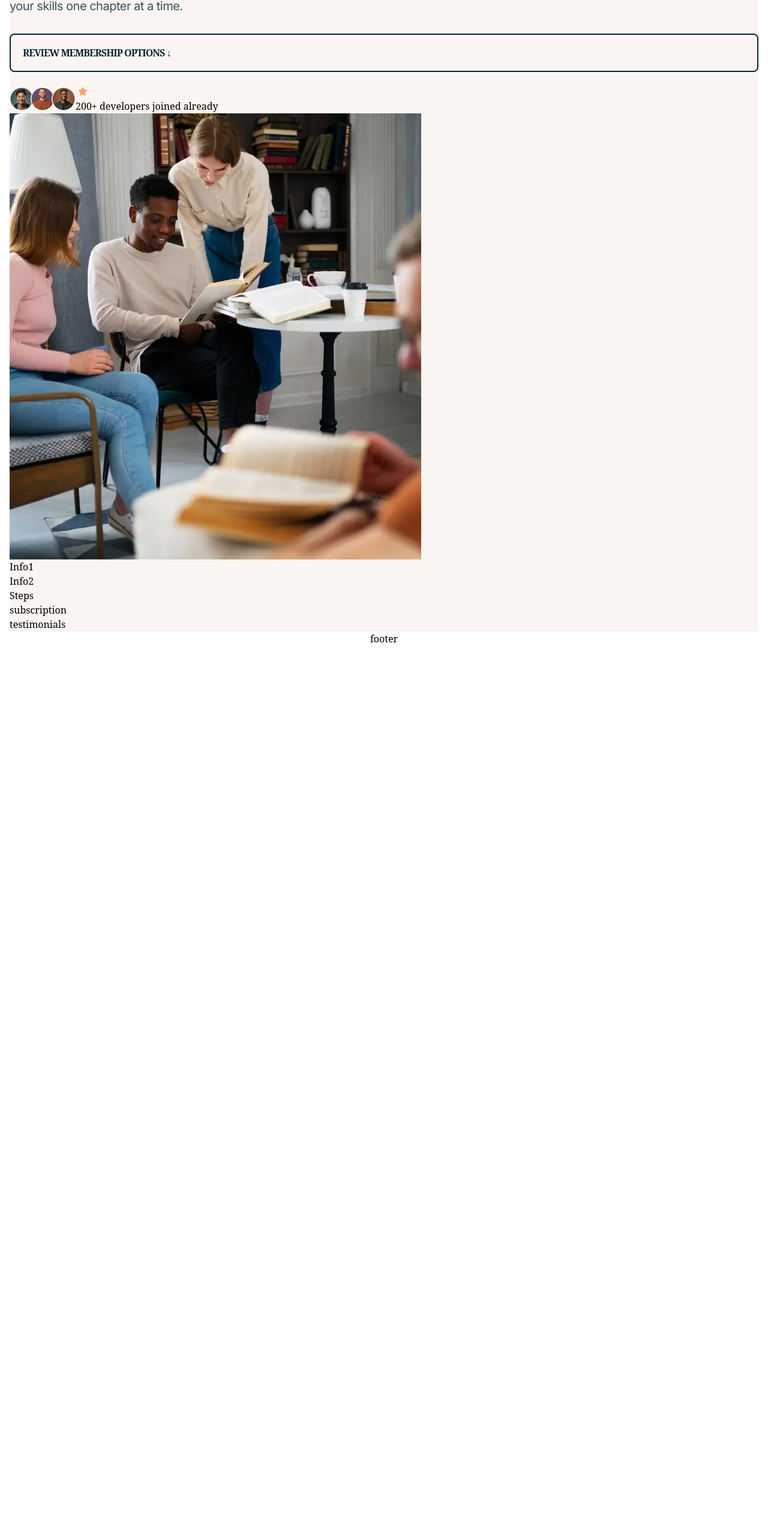
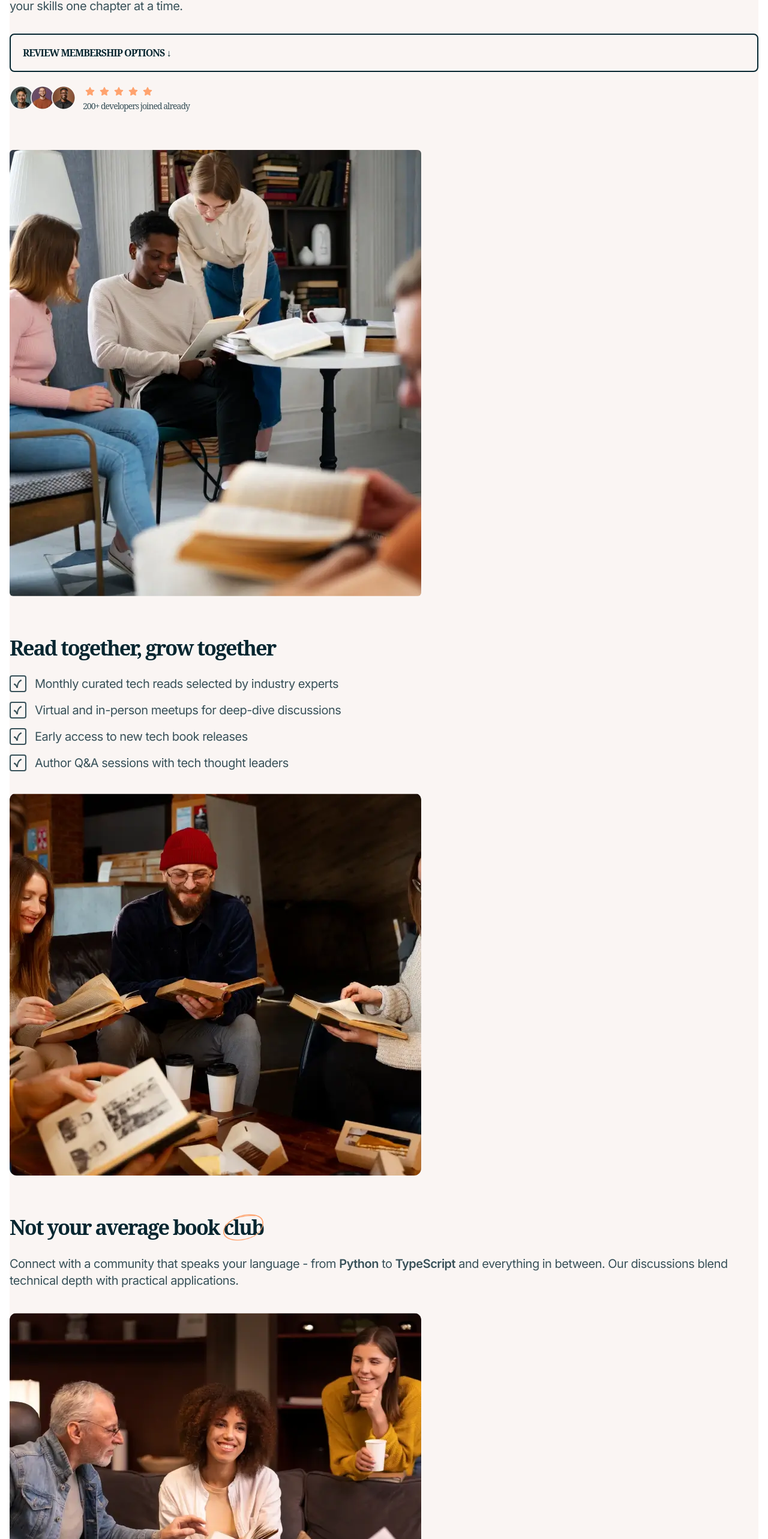
Before and after one commit to nishanth1596/tech-book-club-landing-page, a React (Vite) app: page / in a window 1280 px wide. Shown: the part 210-2776 px from the top of the page at 60% size. Before the commit the page ends 1287 px from the top, so only its background shows below. Built offline with nearby package versions, Linux system fonts and the light colour scheme; a web font is replaced by a local one.

Commit message:
completed css till footer section

```diff
--- /dev/null
+++ b/src/Components/CheckLists.tsx
@@ -0,0 +1,18 @@
+import checkMarkIcon from "../assets/images/icon-check.svg";
+
+type CheckListsProps = {
+  item: string;
+};
+
+function CheckLists({ item }: CheckListsProps) {
+  return (
+    <div className="flex items-center gap-3.5">
+      <img src={checkMarkIcon} alt="Check Icon" />
+      <p className="text-Neutral700-385159 font-Inter text-xl leading-[1.4] tracking-[-0.5px]">
+        {item}
+      </p>
+    </div>
+  );
+}
+
+export default CheckLists;
--- a/src/Components/Hero.tsx
+++ b/src/Components/Hero.tsx
@@ -21,19 +21,31 @@ function Hero() {
           Review membership options <span>&darr;</span>
         </a>
 
-        <div className="mt-5 flex items-center">
+        <div className="mt-5 flex items-center gap-3">
           <img
             className="w-[110px]"
             src={avatarImg}
             alt="Avatar of three men"
           />
-          <div>
-            <img src={starIcons} alt="5 Star Icons" />
-            <p>200+ developers joined already</p>
+
+          <div className="flex flex-col gap-1">
+            <div className="flex">
+              {[...Array(5)].map((_, i) => (
+                <img src={starIcons} key={i} alt={`Star Icon ${i + 1}`} />
+              ))}
+            </div>
+
+            <p className="text-Neutral700-385159 text-sm leading-[1.2] font-normal tracking-[-1px]">
+              200+ developers joined already
+            </p>
           </div>
         </div>
       </div>
-      <img src={heroMobileImg} alt="" />
+      <img
+        className="mt-16 rounded-md"
+        src={heroMobileImg}
+        alt="One man and two women are finding interesting things in a book in a library"
+      />
     </section>
   );
 }
--- /dev/null
+++ b/src/Components/Info1.tsx
@@ -0,0 +1,33 @@
+import CheckLists from "./CheckLists";
+import image from "../assets/images/image-read-together-mobile.webp";
+
+const infoLists = [
+  "Monthly curated tech reads selected by industry experts",
+  "Virtual and in-person meetups for deep-dive discussions",
+  "Early access to new tech book releases",
+  "Author Q&A sessions with tech thought leaders",
+];
+
+function Info1() {
+  return (
+    <section className="mt-16">
+      <h2 className="text-Neutral900-062630 mb-6 text-[2.13rem] leading-[1.3] font-semibold tracking-[-2px]">
+        Read together, grow together
+      </h2>
+
+      <div className="space-y-4">
+        {infoLists.map((item, i) => (
+          <CheckLists item={item} key={i} />
+        ))}
+      </div>
+
+      <img
+        className="mt-9 rounded-xl"
+        src={image}
+        alt="One man and two women and two more people whose faces are not visible are reading together individually a book"
+      />
+    </section>
+  );
+}
+
+export default Info1;
--- /dev/null
+++ b/src/Components/Info2.tsx
@@ -0,0 +1,36 @@
+import imageMobile from "../assets/images/image-not-average-mobile.webp";
+import icon from "../assets/images/pattern-circle.png";
+
+function Info2() {
+  return (
+    <section className="mt-16 mr-4">
+      <h2 className="text-Neutral900-062630 text-[2.13rem] leading-[1.3] font-semibold tracking-[-2px]">
+        Not your average book{" "}
+        <span className="relative inline-block">
+          club
+          <img
+            src={icon}
+            alt="highlight icon"
+            className="absolute top-0 left-0 h-full"
+          />
+        </span>
+      </h2>
+
+      <p className="text-Neutral700-385159 font-Inter mt-6 text-xl font-normal tracking-[-0.5px]">
+        Connect with a community that speaks your language - from{" "}
+        <span className="font-semibold">Python</span> to{" "}
+        <span className="font-semibold">TypeScript</span> and everything in
+        between. Our discussions blend technical depth with practical
+        applications.
+      </p>
+
+      <img
+        className="mt-10 rounded-xl"
+        src={imageMobile}
+        alt="One old man and two women are reading books in a library and discussing something regarding it"
+      />
+    </section>
+  );
+}
+
+export default Info2;
--- /dev/null
+++ b/src/Components/ItemSteps.tsx
@@ -0,0 +1,21 @@
+type ItemStepsProps = {
+  item: {
+    index: number;
+    step: string;
+  };
+};
+
+function ItemSteps({ item }: ItemStepsProps) {
+  return (
+    <>
+      <p className="text-Neutral900-062630 border-Neutral900-062630 flex h-8 w-8 items-center justify-center rounded-sm border-2 text-base leading-[1.2] font-semibold tracking-[-1px]">
+        {item.index + 1}
+      </p>
+      <p className="text-Neutral900-062630 mt-5 leading-[1.3] font-semibold tracking-[-1px]">
+        {item.step}
+      </p>
+    </>
+  );
+}
+
+export default ItemSteps;
--- a/src/Components/Main.tsx
+++ b/src/Components/Main.tsx
@@ -1,13 +1,17 @@
 import Hero from "./Hero";
+import Info1 from "./Info1";
+import Info2 from "./Info2";
+import Membership from "./Membership";
+import Steps from "./Steps";
 
 function Main() {
   return (
-    <main className="bg-Neutral100-FAF5F3 w-full">
+    <main className="bg-Neutral100-FAF5F3">
       <Hero />
-      <section>Info1</section>
-      <section>Info2</section>
-      <section>Steps</section>
-      <section>subscription</section>
+      <Info1 />
+      <Info2 />
+      <Steps />
+      <Membership />
       <section>testimonials</section>
     </main>
   );
--- /dev/null
+++ b/src/Components/Membership.tsx
@@ -0,0 +1,30 @@
+import MembershipCard from "./MembershipCard";
+
+function Membership() {
+  return (
+    <section>
+      <h3>Membership options</h3>
+      <MembershipCard />
+    </section>
+  );
+}
+
+export default Membership;
+
+//
+
+// Starter
+// $19/month
+
+// 1 book/month
+// Online forums
+
+// Subscribe now
+
+// Pro
+// $29/month
+
+// 2 books/month
+// Virtual meetups
+
+// Subscribe now
--- /dev/null
+++ b/src/Components/MembershipCard.tsx
@@ -0,0 +1,28 @@
+import checkIcon from "../assets/images/icon-check.svg";
+
+function MembershipCard() {
+  return (
+    <article>
+      <h4>Starter</h4>
+      <p>$19 /month</p>
+
+      <ul className="space-y-4">
+        <li className="text-Neutral700-385159 font-Inter flex items-center gap-3 text-xl leading-[1.4] font-normal tracking-[-0.5px]">
+          <img src={checkIcon} alt="Check Icon" />
+          <p>1 book</p>
+        </li>
+
+        <li className="text-Neutral700-385159 font-Inter flex items-center gap-3 text-xl leading-[1.4] font-normal tracking-[-0.5px]">
+          <img src={checkIcon} alt="Check Icon" />
+          <p>Online</p>
+        </li>
+      </ul>
+
+      <button className="text-Neutral900-062630 bg-LightSalmon50-fff5ef inset-0.5 mx-6 mt-8 mb-6 rounded-lg border-2 px-[79px] py-5 text-base leading-[1.3] font-semibold tracking-[-1px]">
+        Subscribe now
+      </button>
+    </article>
+  );
+}
+
+export default MembershipCard;
--- /dev/null
+++ b/src/Components/Steps.tsx
@@ -0,0 +1,24 @@
+import ItemSteps from "./ItemSteps";
+
+const techSteps = [
+  "Choose your membership tier",
+  "Get your monthly book selection",
+  "Join our discussion forums",
+  "Attend exclusive meetups",
+];
+
+function Steps() {
+  return (
+    <section>
+      <h3>Your tech reading journey</h3>
+
+      <div className="mt-8 mb-16 space-y-8">
+        {techSteps.map((step, index) => (
+          <ItemSteps key={index} item={{ index, step }} />
+        ))}
+      </div>
+    </section>
+  );
+}
+
+export default Steps;
```
Also changed, not shown: src/App.tsx (+0 -44 lines).
